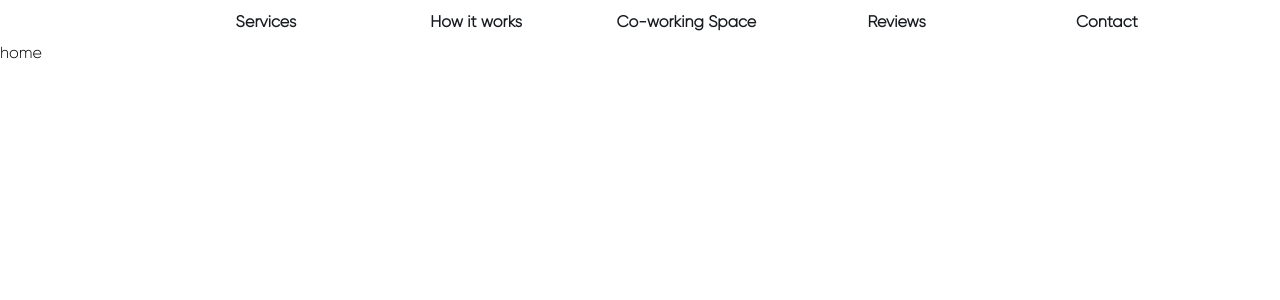
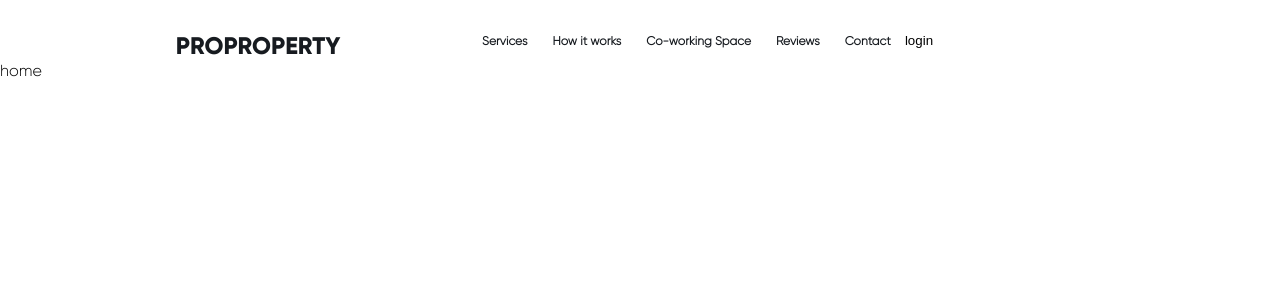
Before and after one commit to sebekgr/proproperty, a React (Create React App) app: page / in a window 1280 px wide. Shown: the top 300 px of the page. Built offline with nearby package versions, Linux system fonts and the light colour scheme.

Commit message:
styling navlinks + some fixes + added logo and initial LoginPanel

```diff
--- /dev/null
+++ b/src/components/elements/header/LoginPanel.tsx
@@ -0,0 +1,12 @@
+import { FC } from 'react'
+
+
+const LoginPanel: FC = () => {
+    return (
+        <div>
+            <button>login</button>
+        </div>
+    )
+}
+
+export default LoginPanel
--- /dev/null
+++ b/src/components/elements/header/Logo.tsx
@@ -0,0 +1,21 @@
+import { FC } from 'react'
+import { Link } from 'react-router-dom'
+import styled from 'styled-components'
+import { font, headlineSize, colors } from '../../theme'
+
+const StyledLink = styled(Link)`
+    font-family: ${font.fontFamily.bold};
+    font-size: ${headlineSize.h2};
+    text-transform: uppercase;
+    align-self: center;
+    color: ${colors.secondary};
+`
+
+
+const Logo: FC = () => {
+    return (
+        <StyledLink to="/">Proproperty</StyledLink>
+    )
+}
+
+export default Logo
--- a/src/components/elements/header/index.tsx
+++ b/src/components/elements/header/index.tsx
@@ -2,17 +2,22 @@ import { FC } from 'react'
 import styled from 'styled-components'
 import { MaxWidthSection } from '../../layout'
 import NavBar from '../navbar'
+import Logo from './Logo'
+import LoginPanel from './LoginPanel'
+import { spacer } from '../../theme'
 
 const StyledHeader = styled(MaxWidthSection)`
-	width: 100%;
-	grid-template-columns: none;
+	margin-top: ${spacer.m};
+	grid-template-columns: .5fr .7fr .5fr;
 `
 
 
 const Header: FC = () => {
 	return (
 		<StyledHeader as="header">
+			<Logo />
 			<NavBar />
+			<LoginPanel />
 		</StyledHeader>
 	)
 }
--- a/src/components/elements/navbar/NavLinks.tsx
+++ b/src/components/elements/navbar/NavLinks.tsx
@@ -1,9 +1,7 @@
 import { FC } from 'react'
-import { Link, NavLink } from 'react-router-dom'
-import styled, { css } from 'styled-components'
-import { Row } from '../../layout'
-import { spacer, size, colors } from '../../theme'
-import Paragraph from '../../shared/paragraph'
+import { NavLink } from 'react-router-dom'
+import styled from 'styled-components'
+import { size, colors } from '../../theme'
 
 
 const links = [
@@ -29,31 +27,28 @@ const links = [
     }
 ]
 
-const StyledItem = styled.li`
-    align-self: center;
-    text-align: center;
-    display: flex;
-`
 
 const StyledLink = styled(NavLink)`
     font-weight: bold;
+    font-size: ${size.xs};
     color: ${colors.secondary};
-    text-decoration: none;
-    padding: ${size.xs};
-    width: 100%;
-    height: 100%;
 `
 
+const Styledlist = styled.ul`
+    display: flex;
+    justify-content: space-between;
+    margin: 0 auto;
+`
 const NavLinks: FC = () => {
     const items = links.map(({link, text}) => {
         return (
-            <StyledItem key={link}><StyledLink to={link}>{text}</StyledLink></StyledItem>
+            <li key={link}><StyledLink to={link}>{text}</StyledLink></li>
         )
     })
     return (
-        <Row as="ul" gapDefault={spacer.m} columns={links.length}>
+        <Styledlist>
             {items}
-        </Row >
+        </Styledlist >
     )
 }
 
--- a/src/components/layout/index.tsx
+++ b/src/components/layout/index.tsx
@@ -1,5 +1,5 @@
 import styled, { css } from 'styled-components'
-import { size, breakpoint, Spacer } from 'components/theme'
+import { size, breakpoint } from 'components/theme'
 
 export type GridSize = 1 | 2 | 3 | 4 | 5 | 6 | 7 | 8 | 9 | 10 | 11 | 12 | 13 | 14
 
--- a/src/components/routing/index.tsx
+++ b/src/components/routing/index.tsx
@@ -1,5 +1,5 @@
 import { FC } from 'react'
-import { BrowserRouter as Router, Switch, Route, Link } from 'react-router-dom'
+import { BrowserRouter as Router, Switch, Route } from 'react-router-dom'
 import App from '../App'
 import Page404 from '../pages/404'
 import HomePage from '../pages/home'
--- a/src/components/theme/globalStyle.tsx
+++ b/src/components/theme/globalStyle.tsx
@@ -22,4 +22,7 @@ export default createGlobalStyle`
     ul {
         list-style: none;
     }
+    a {
+        text-decoration: none;
+    }
 `
```
